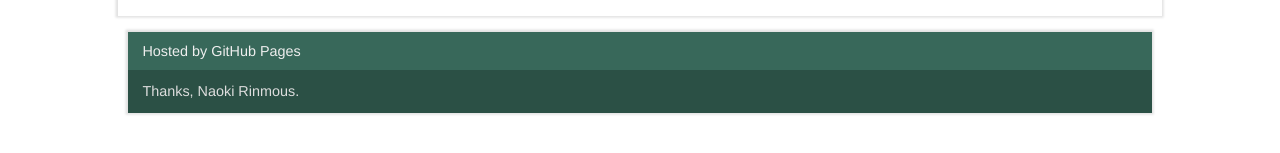
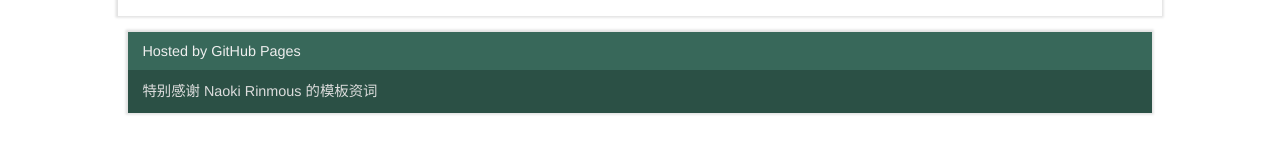
Before and after one commit to ctlee61/ctlee61, a website: page index.html in a window 1280 px wide. Shown: the part 599-752 px from the top of the page. Drawn offline with Linux system fonts and the light colour scheme.

Commit message:
Update index.html

```diff
--- a/index.html
+++ b/index.html
@@ -105,7 +105,7 @@
         <div class="section shadow">
             <a class="hosting" href="//pages.github.com">Hosted by GitHub Pages</a>
             <div class="copyright">
-                Thanks, Naoki Rinmous.
+                特别感谢 Naoki Rinmous 的模板资词
             </div>
         </div>
     </body>
```
